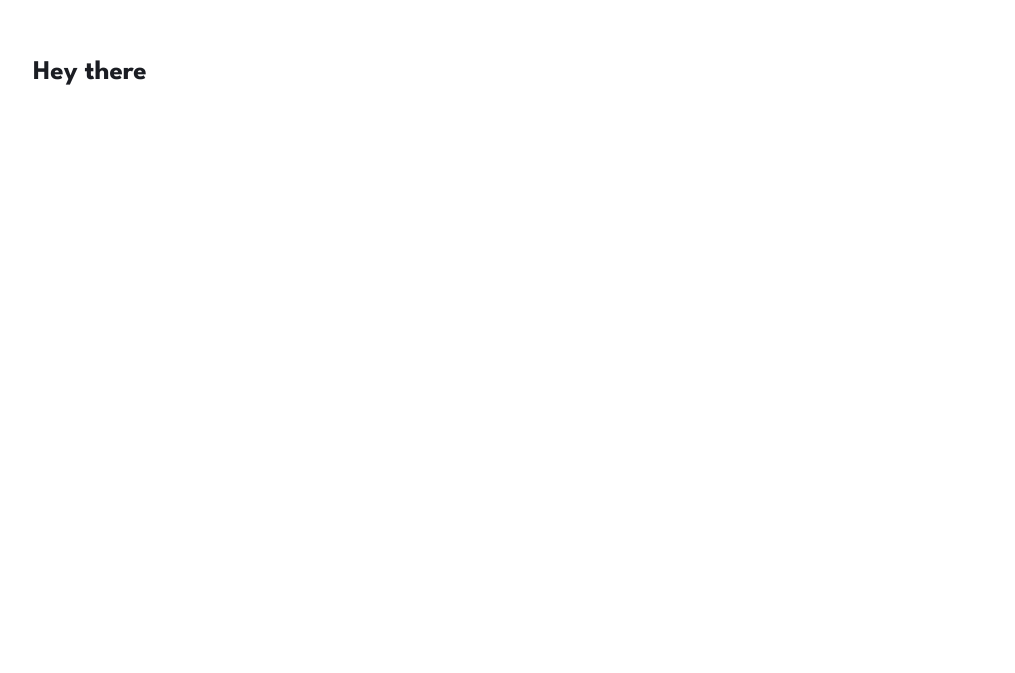
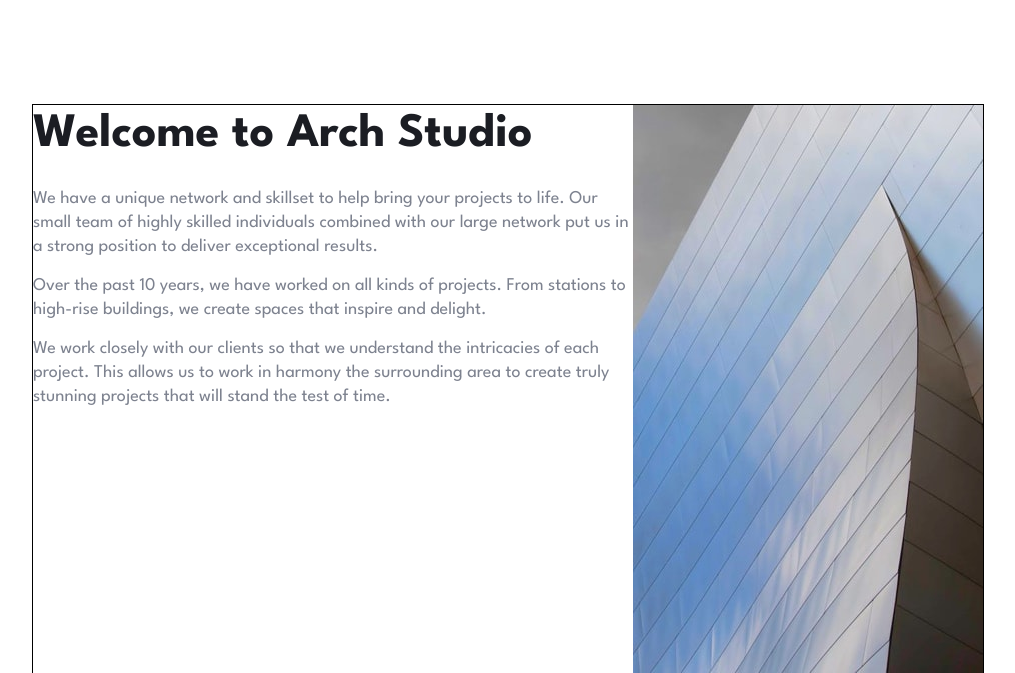
Before and after one commit to JJWallis/arch-studio, a Next.js app: page / in a window 1280 px wide. Shown: the part 858-1531 px from the top of the page, without its empty margins (132-1147 px from the left). Before the commit the page ends 949 px from the top, so only its background shows below. Built offline with nearby package versions, Linux system fonts and the light colour scheme.

Commit message:
copy section home ip

```diff
--- a/src/components/copySectionWithBorder/CopySectionWithBorder.tsx
+++ b/src/components/copySectionWithBorder/CopySectionWithBorder.tsx
@@ -1,6 +1,7 @@
 import React from 'react';
 import styled, { css } from 'styled-components';
 import { device } from '../../config/theme/device';
+import { contentWrapperStyles } from '../styled/ContentWrapperStyles';
 
 type PageVariant = 'home' | 'about' | 'contact';
 
@@ -29,6 +30,7 @@ const Wrapper = styled.section<WrapperProps>`
    padding-top: var(--padding-top);
    padding-inline: var(--padding-x, 0);
    margin-top: var(--margin-top);
+   ${contentWrapperStyles}
 
    &::before {
       content: '';
@@ -58,6 +60,7 @@ const Wrapper = styled.section<WrapperProps>`
 const WrapperHome = styled(Wrapper)`
    @media ${device.tablet} {
       --padding-top: 0;
+      --margin-top: 250px;
       &::before {
          display: none;
       }
--- /dev/null
+++ b/src/components/copySectionWithBorder/CopySectionWithBorderHome.tsx
@@ -0,0 +1,67 @@
+import Image from 'next/image';
+import React from 'react';
+import styled from 'styled-components';
+import { device } from '../../config/theme/device';
+import CopySectionWithBorder from './CopySectionWithBorder';
+import WelcomeImage from '../../../public/assets/home/desktop/image-welcome.jpg';
+
+const Wrapper = styled(CopySectionWithBorder)`
+   outline: 1px solid black;
+   @media ${device.laptop} {
+      display: grid;
+      grid-template-columns: 1fr auto;
+   }
+`;
+
+// todo -> make separate component (used on all pages)
+const Title = styled.h2`
+   margin-bottom: 22px;
+   font-size: var(--fs-heading-small-medium);
+   line-height: var(--lh-heading-small);
+   color: var(--clr-dark-blue);
+`;
+
+const Paragraph = styled.p`
+   color: var(--clr-mild-grey);
+   &:not(:last-child) {
+      margin-bottom: 15px;
+   }
+`;
+
+const LaptopImage = styled(Image)`
+   @media ${device.maxLaptop} {
+      display: none;
+   }
+`;
+
+const CopySectionWithBorderHome = () => {
+   return (
+      <Wrapper variant="home">
+         <div>
+            <Title>Welcome to Arch Studio</Title>
+            <Paragraph>
+               We have a unique network and skillset to help bring your projects
+               to life. Our small team of highly skilled individuals combined
+               with our large network put us in a strong position to deliver
+               exceptional results.
+            </Paragraph>
+            <Paragraph>
+               Over the past 10 years, we have worked on all kinds of projects.
+               From stations to high-rise buildings, we create spaces that
+               inspire and delight.
+            </Paragraph>
+            <Paragraph>
+               We work closely with our clients so that we understand the
+               intricacies of each project. This allows us to work in harmony
+               the surrounding area to create truly stunning projects that will
+               stand the test of time.
+            </Paragraph>
+         </div>
+         <div>
+            <LaptopImage src={WelcomeImage} alt="" />
+         </div>
+      </Wrapper>
+   );
+};
+
+export default CopySectionWithBorderHome;
--- a/src/pages/index.tsx
+++ b/src/pages/index.tsx
@@ -1,14 +1,12 @@
 import type { NextPage } from 'next';
-import CopySectionWithBorder from '../components/copySectionWithBorder';
+import CopySectionWithBorderHome from '../components/copySectionWithBorder/CopySectionWithBorderHome';
 import { SingleImageSectionHeroHomeRenderer } from '../components/singleImageSection/SingleImageSectionHeroHomeRenderer';
 
 const Home: NextPage = () => {
    return (
       <>
          <SingleImageSectionHeroHomeRenderer />
-         <CopySectionWithBorder variant="home">
-            <h1>Hey there</h1>
-         </CopySectionWithBorder>
+         <CopySectionWithBorderHome />
       </>
    );
 };
```
